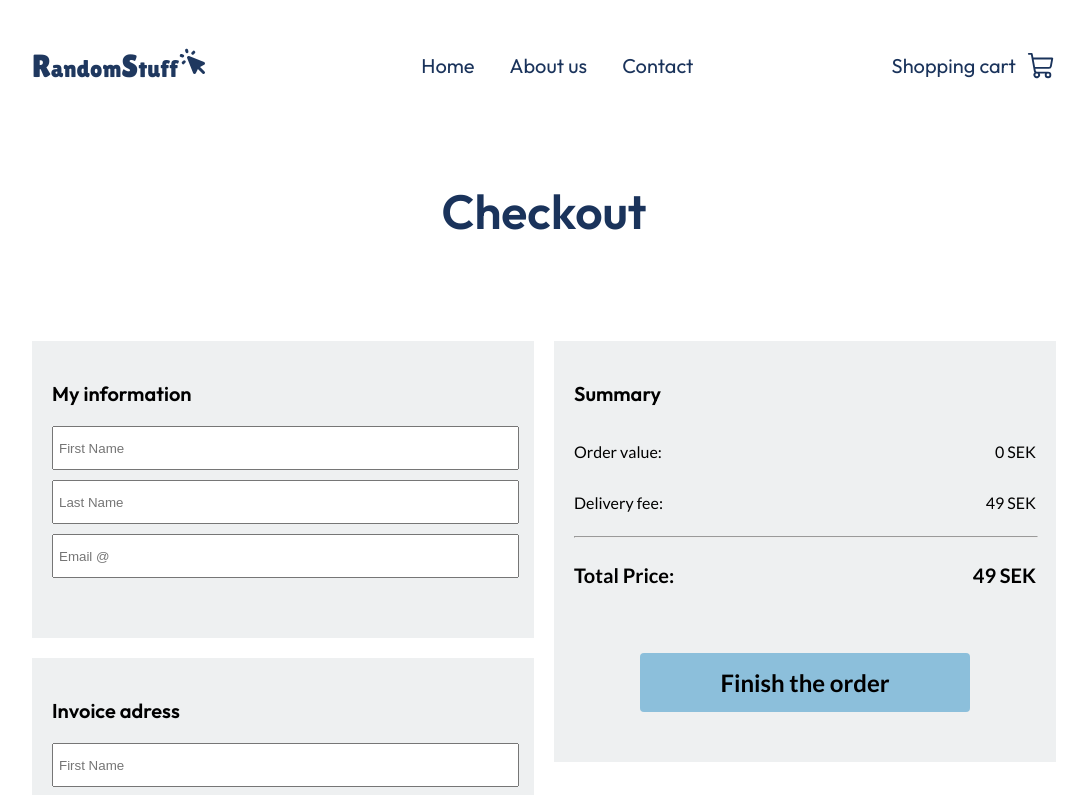
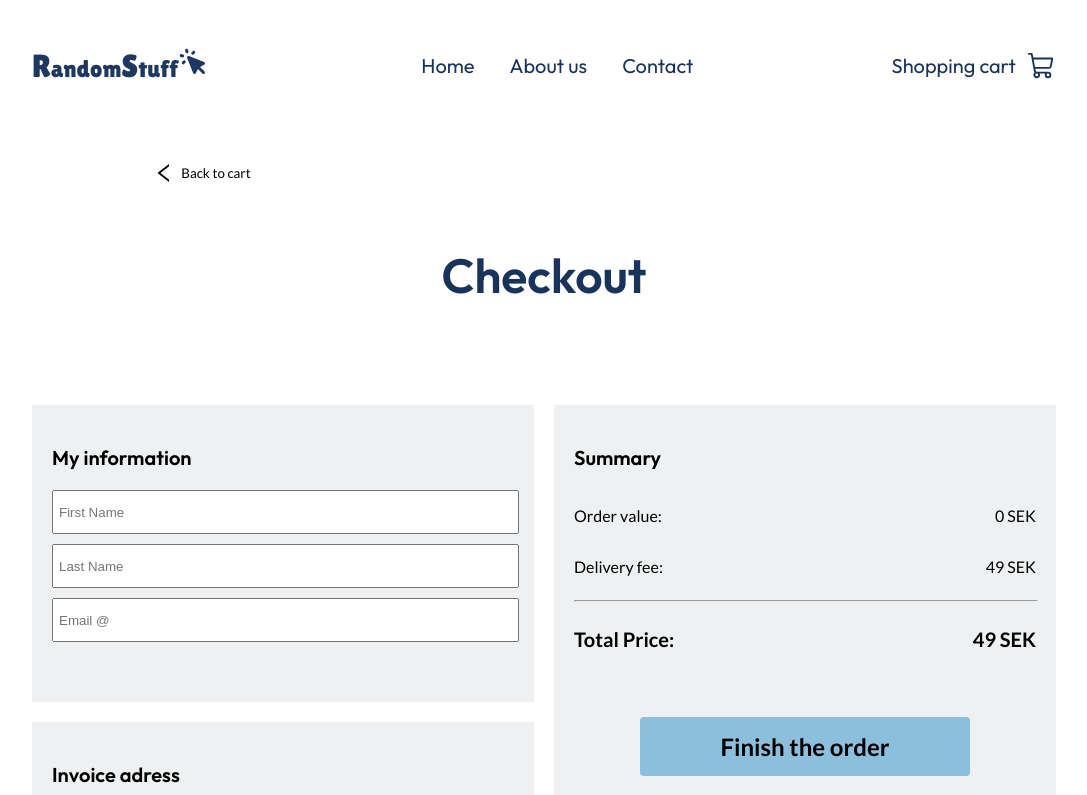
Before and after one commit to kleresjo/random-stuff, a React (Vite) app: page /payment in a window 1280 px wide. Shown: the top 795 px of the page, without its empty margins (96-1183 px from the left). Built offline with nearby package versions, Linux system fonts and the light colour scheme; a web font is replaced by a local one.

Commit message:
Added "Back to cart" btn on checkoutPage, fixed product image size

```diff
--- a/src/pages/CheckoutPage.jsx
+++ b/src/pages/CheckoutPage.jsx
@@ -4,10 +4,22 @@ import MyInformation from "../components/checkout/MyInformation";
 import PaymentInformation from "../components/checkout/PaymentInformation";
 import TotalPrice from "../components/checkout/TotalPrice";
 import "../styling/CheckoutPage.css";
+import { AiOutlineLeft } from "react-icons/ai";
+import { useNavigate } from "react-router-dom";
 
 const CheckoutPage = () => {
+const navigate = useNavigate();
   return (
     <div className="checkoutpage-first-container">
+            <div className="back-to-cart-navigation">
+          <div
+            className="back-to-cart-button"
+            onClick={() => navigate("/cart")}
+          >
+            <AiOutlineLeft size={24} />
+            <span className="back-to-cart-page-text">Back to cart</span>
+          </div>
+        </div>
       <h1 className="checkoutpage-h1">Checkout</h1>
       <div className="checkoutpage-container">
         <div className="checkoutpage-container-left">
--- a/src/styling/CheckoutPage.css
+++ b/src/styling/CheckoutPage.css
@@ -24,6 +24,34 @@
   color: #1a335b;
 }
 
+
+.back-to-cart-navigation {
+  display: flex;
+  border-radius: 4px;
+  font-size: smaller;
+  cursor: pointer;
+  margin-right: 680px;
+  margin-bottom: 10px;
+  font-family: Lato, Helvetica, sans-serif;
+  margin-top: 30px;
+}
+
+
+.back-to-cart-button {
+  display: flex;
+  padding-right: 5px;
+}
+
+.back-to-cart-page-text {
+  margin-top: 4px;
+  margin-left: 5px;
+}
+
+.back-to-cart-navigation:hover {
+  background-color: #a2c2e867;
+}
+
+
 @media only screen and (max-width: 1024px) {
   .checkoutpage-container {
     display: grid;
@@ -33,3 +61,18 @@
     margin-bottom: 3%;
   }
 }
+
+
+@media screen and (max-width: 768px) {
+
+  .back-to-cart-navigation {
+    margin-right: 200px;
+  }
+}
+
+
+@media only screen and (max-width: 460px) {
+  .back-to-cart-navigation {
+    margin-right: 250px;
+  }
+}
--- a/src/styling/ProductPage.css
+++ b/src/styling/ProductPage.css
@@ -42,6 +42,7 @@
   padding-right: 48px;
   object-position: center;
   margin-top: 50px;
+  object-fit: contain;
 }
 
 .product-details {
```
